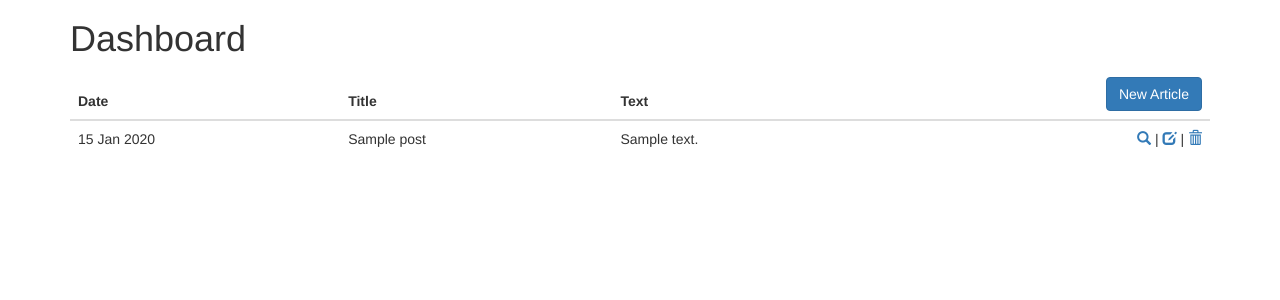
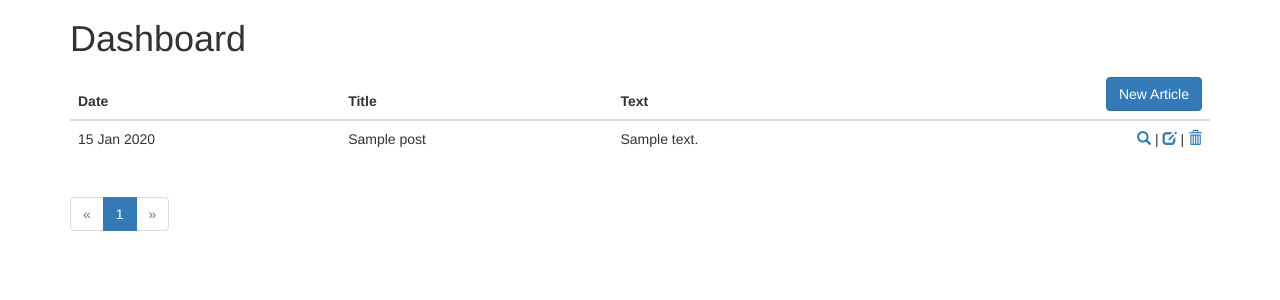
Before and after one commit to yichenshen/blog, a PHP site: page /posts/admin/1 in a window 1280 px wide. Shown: the part 51-351 px from the top of the page. Run offline with PHP 8.4, Linux system fonts and the light colour scheme; the visitor is signed in with stand-in values (Sample User, id 1); tables that the repository leaves empty hold one stand-in row (values such as "Sample post"); some libraries are stand-ins or nearby versions.

Commit message:
Add pagination bar in admin page
Signed-off-by: Shen Yichen <2007.yichen@gmail.com>

```diff
--- a/src/application/view/posts/admin.php
+++ b/src/application/view/posts/admin.php
@@ -53,5 +53,41 @@
             <?php endforeach; ?>
         </tbody>
     </table>
+
+    <nav>
+        <ul class="pagination">
+            <li <?php if($page === 1){ echo 'class = "disabled"';} ?> >
+                <a <?php if($page !== 1){ echo 'href="' . URL . 'posts/admin/' . ($page - 1) . '"'; } ?> aria-label="Previous">
+                    <span aria-hidden="true">&laquo;</span>
+                 </a>
+            </li>
+
+            <?php foreach ($indices as $index): ?>
+
+                <!-- Ellipsis -->
+                <?php if ($index === -1): ?>
+                    <li class="disabled">
+                        <a>&hellip;</a>
+                    </li>
+                <!-- Current Page -->
+                <?php elseif ($index === $page) : ?>
+                    <li class="active">
+                        <a>
+                            <?php echo $index; ?> <span class="sr-only">(current)</span>
+                        </a>
+                    </li>
+                <!-- Other pages -->
+                <?php else: ?>
+                    <li><a href="<?php echo URL . 'posts/admin/' . $index ;?>"><?php echo $index; ?></a></li>
+                <?php endif; ?>
+            <?php endforeach;?>
+
+            <li <?php if($page === $total_pages){ echo 'class = "disabled"';} ?> >
+                <a <?php if($page !== $total_pages){ echo 'href="' . URL . 'posts/admin/' . ($page + 1) . '"';} ?> aria-label="Next">
+                    <span aria-hidden="true">&raquo;</span>
+                </a>
+            </li>
+        </ul>
+    </nav>
 </div>
 </main>
```
Lines whose indentation alone changed are shown as unchanged.
